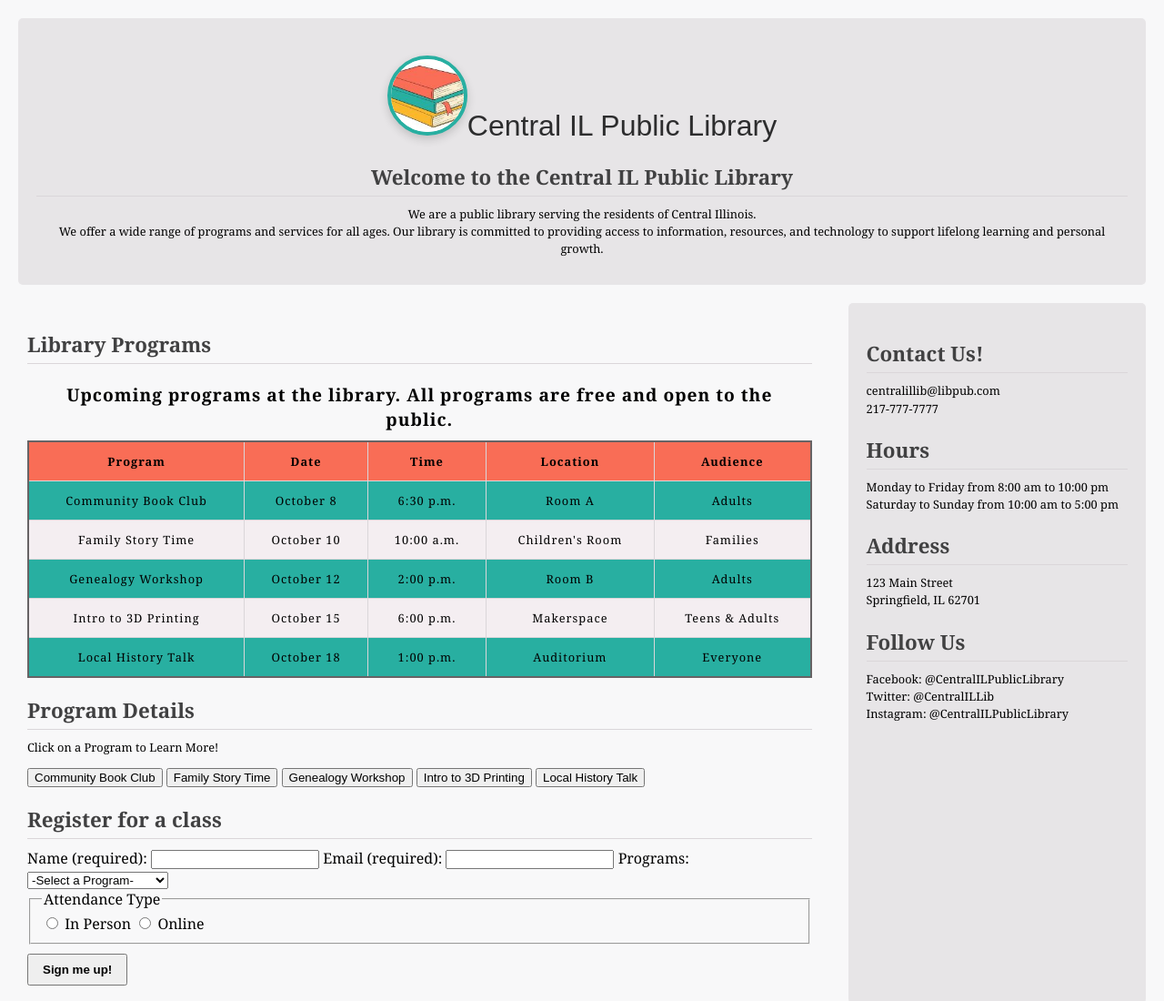
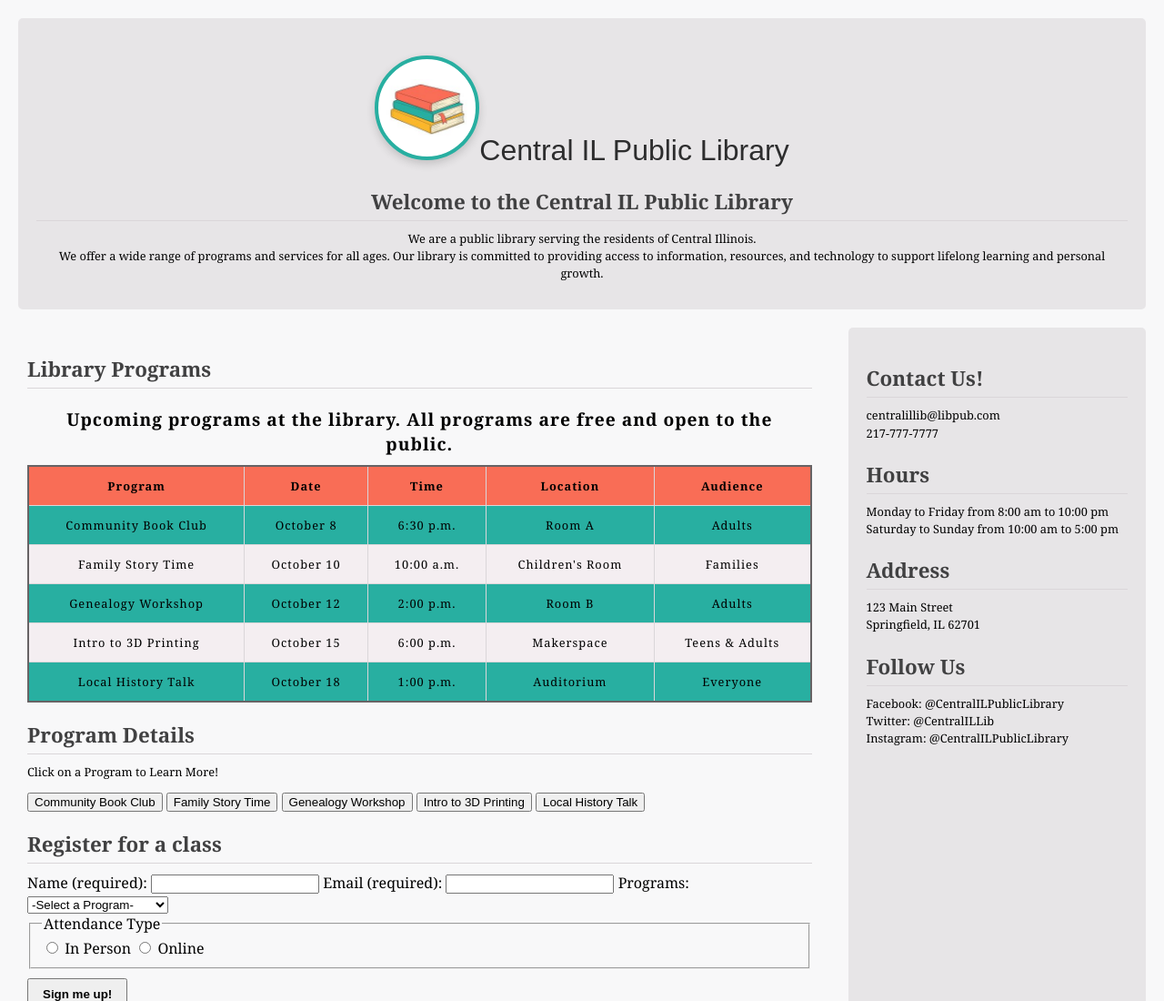
Before and after one commit to cmuncy-deleonardo/Muncy-DeLeonardo, a plain HTML site: page exercise-13.html in a window 1280 px wide. Shown: the top 1100 px of the page at 91% size. Drawn offline with Linux system fonts and the light colour scheme; a web font is replaced by a local one.

Commit message:
add style changes to logo

```diff
--- a/exercise-13.css
+++ b/exercise-13.css
@@ -16,9 +16,10 @@ h1 {
   font-style: normal;
 }
 .logo {
-  width: 80px;
-  height: 80px;
-  object-fit: cover;
+  width: 95px;
+  height: 95px;
+  object-fit: contain;
+  padding: 6px;
   border-radius: 50%;
   background-color: #ffffff;
   border: 4px solid #28AFA1;
```
